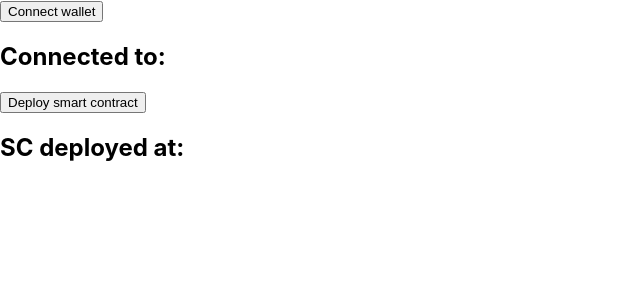
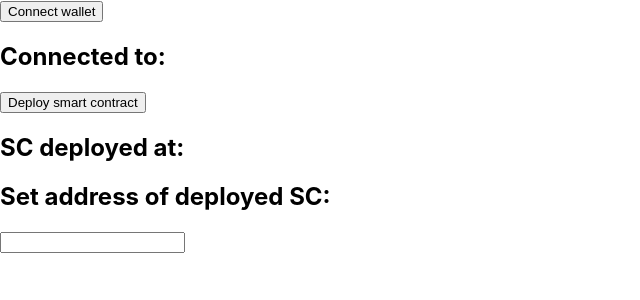
Before and after one commit to jozanek/regen-hands, a React (Create React App) app: page / in a window 1280 px wide. Shown: the top 300 px of the page, without its empty margins (0-640 px from the left). Built offline with nearby package versions, Linux system fonts and the light colour scheme.

Commit message:
Set deployed SC address to global state.

```diff
--- a/src/App.js
+++ b/src/App.js
@@ -75,7 +75,9 @@ function App() {
     }
   }
 
-
+  const handleDeployedChange = event => {
+    setDeployedAddress(event.target.value);
+  };
 
   return (
     <>
@@ -92,6 +94,12 @@ function App() {
       {/* Button to interact with SC */}
       {/* <button onClick={() => interactSC()}>Interact with deployed smart contract</button> */}
 
+      {/* Set address of deployed SC */}
+      <div>
+        <h2>Set address of deployed SC:</h2>
+        <input type="text" id="message" name="message" onChange={handleDeployedChange} value={deployedAddress} autoComplete="off" />
+      </div>
+
 
     </>
   );
```
